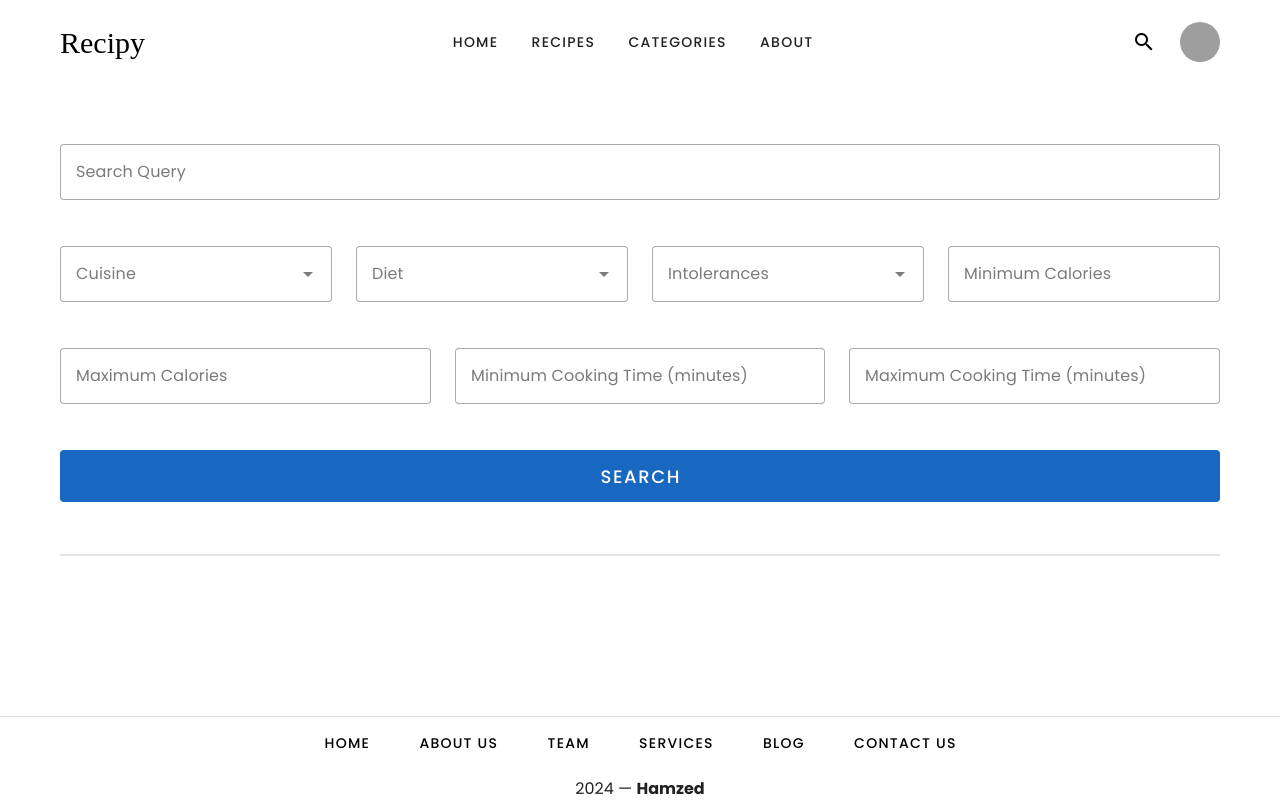
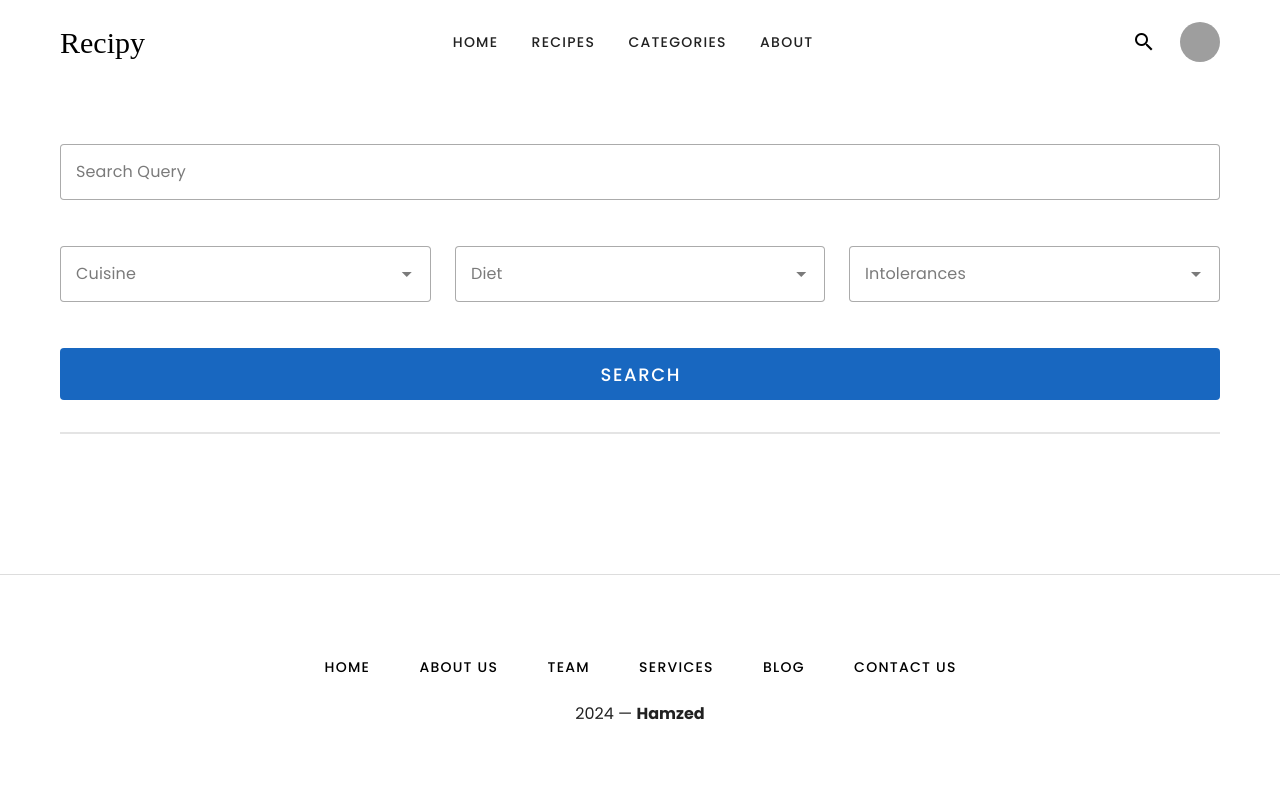
Before and after one commit to hamzahdili2001/Recipy, a Vue app in the folder frontend/: page /recipes-filter in a window 1280 px wide. Built offline with nearby package versions, Linux system fonts and the light colour scheme; grey boxes are pictures that could not be loaded; a web font is replaced by a local one.

Commit message:
[add] filters components list

```diff
--- a/frontend/src/components/AppFilters.vue
+++ b/frontend/src/components/AppFilters.vue
@@ -5,50 +5,36 @@
         <v-col cols="12" md="12">
           <v-text-field v-model="query" label="Search Query" variant="outlined"></v-text-field>
         </v-col>
-        <v-col cols="12" md="3">
+        <v-col cols="12" md="4">
           <v-select v-model="cuisine" :items="cuisines" label="Cuisine" variant="outlined" multiple></v-select>
         </v-col>
-        <v-col cols="12" md="3">
+        <v-col cols="12" md="4">
           <v-select v-model="diet" :items="diets" label="Diet" variant="outlined" multiple></v-select>
         </v-col>
-        <v-col cols="12" md="3">
+        <v-col cols="12" md="4">
           <v-select v-model="intolerances" :items="intolerancesList" variant="outlined" label="Intolerances"
             multiple></v-select>
-        </v-col>
-        <v-col cols="12" md="3">
-          <v-text-field v-model="minCalories" label="Minimum Calories" variant="outlined"></v-text-field>
-        </v-col>
-        <v-col cols="12" md="4">
-          <v-text-field v-model="maxCalories" label="Maximum Calories" variant="outlined"></v-text-field>
-        </v-col>
-        <v-col cols="12" md="4">
-          <v-text-field v-model="minCookTime" label="Minimum Cooking Time (minutes)" variant="outlined"></v-text-field>
-        </v-col>
-        <v-col cols="12" md="4">
-          <v-text-field v-model="maxCookTime" label="Maximum Cooking Time (minutes)" variant="outlined"></v-text-field>
         </v-col>
         <v-col cols="12">
           <v-btn type="submit" size="x-large" block variant="flat" color="primary" class="text-white">Search</v-btn>
         </v-col>
       </v-row>
-      <v-divider :thickness="2" class="my-13"></v-divider>
+      <v-divider :thickness="2" class="my-8"></v-divider>
     </v-form>
+    <v-list-item v-for="item in items" :key="item" link to="/">
+      <v-list-item-title class="my-2 p-3 text-primary" rounded="5">{{ item }}</v-list-item-title>
+    </v-list-item>
   </div>
-
 </template>
 
 <script>
+import AppFiltersList from "@/components/AppFiltersList.vue"
 export default {
+  components: {
+    AppFiltersList
+  },
   data() {
     return {
-      query: '',
-      cuisine: [],
-      diet: [],
-      intolerances: [],
-      minCalories: null,
-      maxCalories: null,
-      minCookTime: null,
-      maxCookTime: null,
       cuisines: [ 'African', 'American', 'British', 'Cajun', 'Caribbean', 'Chinese', 'Eastern European', 'European', 'French', 'German', 'Greek', 'Indian', 'Irish', 'Italian', 'Japanese', 'Jewish', 'Korean', 'Latin American', 'Mediterranean', 'Mexican', 'Middle Eastern', 'Nordic', 'Southern', 'Spanish', 'Thai', 'Vietnamese' ],
       diets: [ 'Gluten Free', 'Ketogenic', 'Vegetarian', 'Lacto-Vegetarian', 'Ovo-Vegetarian', 'Vegan', 'Pescetarian', 'Paleo', 'Primal', 'Whole30' ],
       intolerancesList: [ 'Dairy', 'Egg', 'Gluten', 'Grain', 'Peanut', 'Seafood', 'Sesame', 'Shellfish', 'Soy', 'Sulfite', 'Tree Nut', 'Wheat' ]
--- /dev/null
+++ b/frontend/src/components/AppFiltersList.vue
@@ -0,0 +1,15 @@
+<template>
+  <v-list-item v-for="item in items" :key="item" link to="/">
+    <v-list-item-title class="my-2 p-3 text-primary" rounded="5">{{ item }}</v-list-item-title>
+  </v-list-item>
+</template>
+
+<script>
+export default {
+  data() {
+    return {
+      items: [ "item1", "item2", "item3" ]
+    };
+  }
+}
+</script>
--- a/frontend/src/store/recipesStore.js
+++ b/frontend/src/store/recipesStore.js
@@ -9,6 +9,10 @@ export const useRecipesStore = defineStore("recipes", {
 		loadCount: 12,
 		recipes: [],
 		recipe: {},
+		query: "",
+		cuisine: [],
+		diet: [],
+		intolerances: [],
 		cache: JSON.parse(localStorage.getItem("recipeCache")) || {},
 		apiKey: "API_KEY"
 	}),
@@ -56,6 +60,22 @@ export const useRecipesStore = defineStore("recipes", {
 				}
 			}
 		},
+		async filtersRecipes() {
+			const url = "https://api.spoonacular.com/recipes/complexSearch";
+			try {
+				const response = await axios.get(url, {
+					params: {
+						apiKey: this.apiKey,
+						cuisine: this.cuisine.join(","),
+						diet: this.diet.join(","),
+						intolerances: this.intolerances.join(",")
+					}
+				});
+				this.filteredRecipes = response.data.results;
+			} catch (error) {
+				console.error("Error fetching recipes:", error);
+			}
+		},
 
 		convertToRating(score) {
 			return (parseInt(score) / 20).toFixed(1);
```
